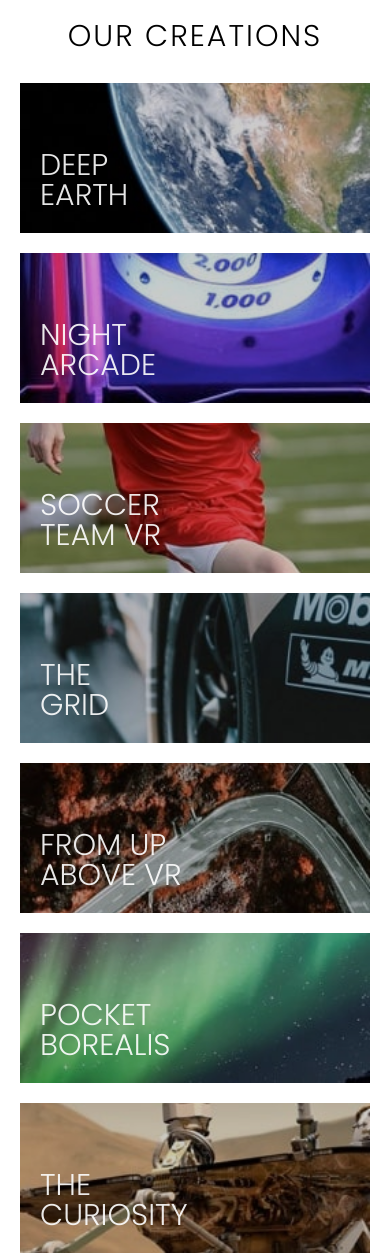
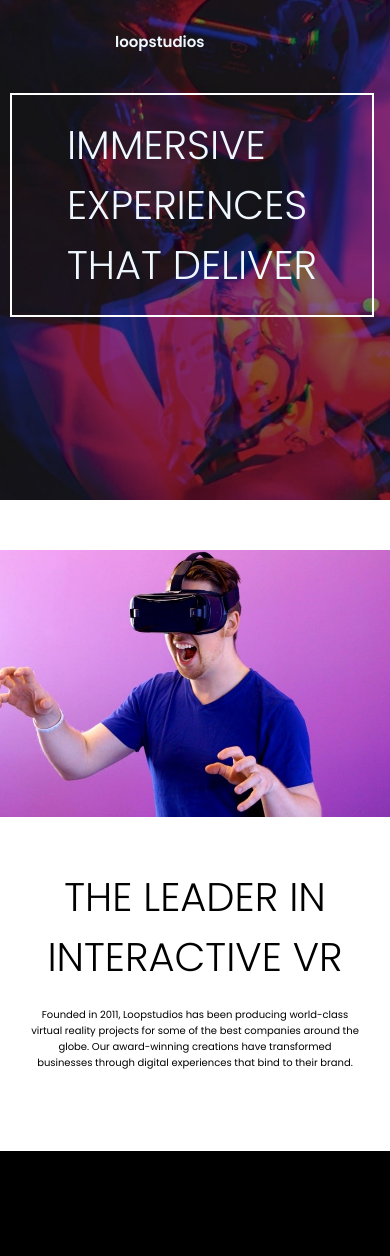
Before and after one commit to HabibaIbrahim6/Task2, a plain HTML site: page index.html in a window 390 px wide. Shown: the top 1256 px of the page. After the commit the page ends 1151 px from the top, so only its background shows below. Drawn offline with nearby package versions, Linux system fonts and the light colour scheme.

Commit message:
Add files via upload

```diff
--- a/index.html
+++ b/index.html
@@ -3,70 +3,44 @@
 <head>
     <meta charset="UTF-8">
     <meta name="viewport" content="width=device-width, initial-scale=1.0">
+    <link rel="stylesheet" href="style.css">
     <title>Document</title>
-    <link rel="stylesheet" href="./index.css">
-    <link rel="stylesheet" href="./design/webfonts">
-    <script src="https://unpkg.com/@tailwindcss/browser@4"></script>
-    <script src="https://cdnjs.cloudflare.com/ajax/libs/font-awesome/6.4.2/js/all.min.js"     crossorigin="anonymous"></script>
 </head>
-<body class="m-0 p-0 ">
-    <div class="contain m-30 p-5 ">
-        <div class="text flex items-center justify-between mb-17 font-light ml-12 mr-11">
-            <h2 class="text-4xl  uppercase ">Our creations</h2>
-            <button class="hidden sm:block">SEE ALL</button>
-        </div>
-        <div class="images ">
-            <div class="one flex justify-center items-center gap-5 mb-5">
-                <div class="img1 filter">
-                    <img src="./design/img/image-deep-earth.jpg" class="h-120">
-                </div>
-                <div class="img2 filter">
-                    <img src="./design/img/image-night-arcade.jpg" class="h-120">
-                </div>
-                <div class="img3 filter">
-                    <img src="./design/img/image-soccer-team.jpg" class="h-120">
-                </div>
-                <div class="img4 filter">
-                    <img src="./design/img/image-grid.jpg" class="h-120">
+<body>
+    <div class="container">
+        <nav>
+            <div class="background">
+                <div class="containernav">
+                    <div class="Header">
+                        <div><h1>loopstudios</h1></div>
+                        <div class="sections">
+                            <h4>About</h4>
+                            <h4>Careers</h4>
+                            <h4>Events</h4>
+                            <h4>Products</h4>
+                            <h4>Support</h4>
+                        </div>
+                    </div>
+                     <div class="box">
+                        <h2 class="htwo">IMMERSIVE <br>EXPERIENCES <br> THAT DELIVER</h2>
+                     </div>
                 </div>
             </div>
-            <div class="one flex justify-center items-center gap-5">
-                <div class="img5 filter">
-                    <img src="./design/img/image-from-above.jpg" class="h-120">
-                </div>
-                <div class="img6 filter">
-                    <img src="./design/img/image-pocket-borealis.jpg" class="h-120">
-                </div>
-                <div class="img7 filter">
-                    <img src="./design/img/image-curiosity.jpg" class="h-120">
-                </div>
-                <div class="img8 filter">
-                    <img src="./design/img/image-fisheye.jpg" class="h-120">
-                </div>
+
+        </nav>
+
+        <div class="container1">
+            <img src="image-interactive.jpg" alt="VR Experience" width="300px">
+            <div class="box1">
+                <h2 class="htwo">THE LEADER IN <br> INTERACTIVE VR</h2>
+                <p>Founded in 2011, Loopstudios has been producing world-class <br>virtual reality
+                    projects for some of the best companies around the  <br>globe. Our award-winning
+                    creations have transformed <br> businesses through digital experiences that bind
+                    to their brand.</p>
             </div>
         </div>
-        <button class="block sm:hidden" style="margin:30px auto 90px; letter-spacing: 4px; padding: 7px 33px;" >SEE ALL</button>
-    </div>
-    <div class="footer bg-black text-white flex items-center justify-between pl-35 pr-35 pt-7 pb-7">
-        <div class="one flex flex-col color-white">
-            <h2 class="mb-5 font-bold text-xl">loopstudios</h2>
-            <div class="titles flex gap-5 text-xs text-[#eee]">
-                <p>About</p>
-                <p>Careers</p>
-                <p>Events</p>
-                <p>Products</p>
-                <p>Support</p>
-            </div>
-        </div>
-        <div class="two flex flex-col items-end">
-            <div class="social-icons">
-                <a href="#"><i class="fab fa-facebook-f"></i></a>
-                <a href="#"><i class="fab fa-twitter"></i></a>
-                <a href="#"><i class="fab fa-pinterest"></i></a>
-                <a href="#"><i class="fab fa-instagram"></i></a>
-            </div>
-            <p class="text-xs pr-3 mt-4 text-[#918d8ded]">© 2021 Loopstudios. All rights reserved.</p>
         </div>
     </div>
+
 </body>
 </html>
--- /dev/null
+++ b/style.css
@@ -0,0 +1,154 @@
+@import url('https://fonts.googleapis.com/css2?family=Poppins:wght@300;400;600&display=swap');
+
+body {
+  font-family: 'Poppins', sans-serif;
+  color: aliceblue;
+  background-color: black;
+  display: flex;
+  justify-content: center;
+  align-content: center;
+  margin: 0;
+  font-size: 10px;
+}
+
+.container {
+  background-color: white;
+  width: 1200px;
+  border-radius: 15px;
+  overflow: hidden;
+}
+.htwo {
+  font-weight: 50;
+  font-size:50px ;
+  margin: 20px;
+}
+
+nav {
+  position: relative;
+  width: 100%;
+  min-height: 500px;
+  background-size: cover;
+  background-position: center;
+  background-repeat: no-repeat;
+  color: aliceblue;
+  z-index: 0;
+}
+
+nav::before {
+  content: "";
+  position: absolute;
+  top: 0;
+  left: 0;
+  width: 100%;
+  height: 100%;
+  background-image: url('image-hero.jpg');
+  background-size: cover;
+  background-position: center;
+  background-repeat: no-repeat;
+  filter: brightness(50%);
+  z-index: -1;
+}
+
+.Header {
+  display: flex;
+  justify-content: space-between;
+  margin: 0px 85px;
+  padding: 30px;
+}
+
+.sections {
+  width: 250px;
+  display: flex;
+  justify-content: space-between;
+  font-size: 10px;
+}
+
+.box {
+  display: flex;
+  border: 2px solid white;
+  width: 550px;
+  font-weight: 300;
+  font-size: 35px;
+  margin: 50px 110px;
+
+}
+
+.containernav {
+  display: flex;
+  flex-direction: column;
+}
+
+.container1 {
+  position: relative;
+  margin: 50px auto;
+  max-width: 1000px;
+  justify-content: center;
+  align-items: center;
+}
+
+.container1 img {
+  display: block;
+  width: 50%;
+}
+
+.box1 {
+  position: absolute;
+  top: 70%;
+  left: 40%;
+  transform: translateY(-50%);
+  background-color: white;
+  color: black;
+  padding: 30px;
+  width: 500px;
+  height: 150px;
+}
+@media (max-width: 400px) {
+  * {
+    padding: 0;
+    margin: 0;
+  }
+
+  .htwo {
+    font-weight: 50;
+    font-size: 40px ;
+    margin: 20px;
+  }
+
+  .sections {
+    display: none;
+  }
+
+  .container {
+    width: 100%;
+    border-radius: 0;
+  }
+
+  .container1 {
+    display: flex;
+    flex-direction: column;
+    align-items: center;
+    text-align: center;
+
+  }
+
+  .container1 img {
+    width: 100%;
+  }
+  .box{
+    font-size: 25px;
+    font-weight:-10;
+    display: flex;
+    justify-content: center;
+    align-content: center ;
+    width: 360px;
+    margin: 10px ;
+    margin-right: 10px;
+  }
+
+  .box1 {
+    position: static;
+    width: 90%;
+    height: auto;
+    transform: none;
+  }
+}
```
Also changed, not shown: image-hero.jpg (added), image-interactive.jpg (added).
